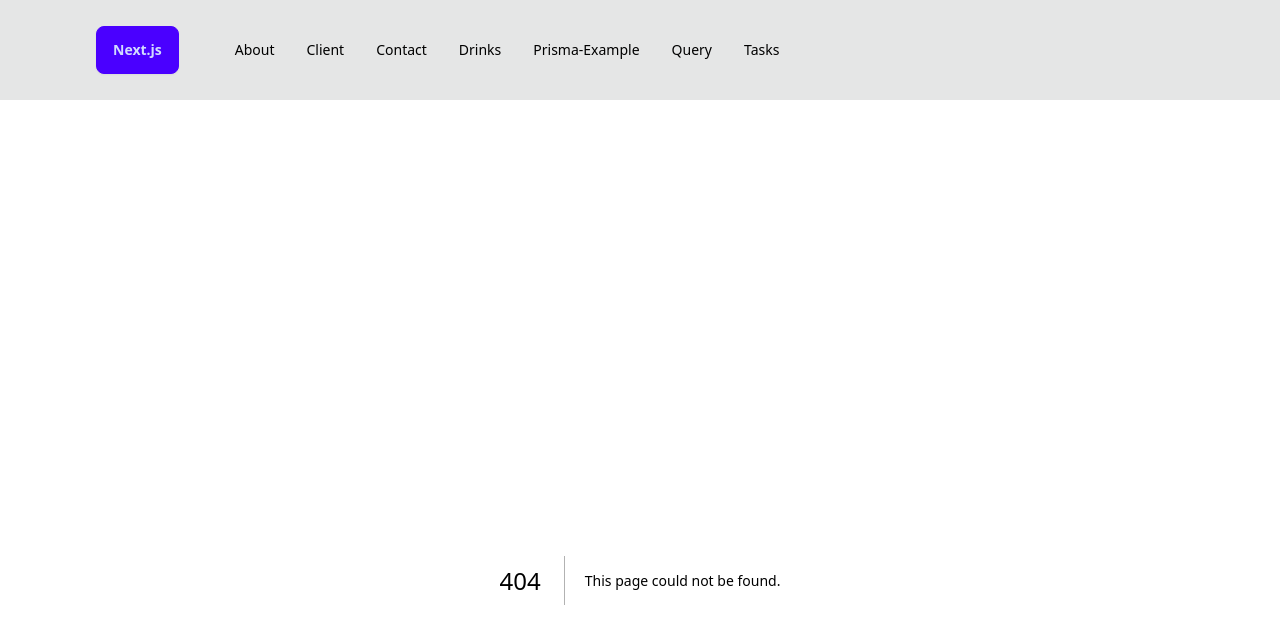
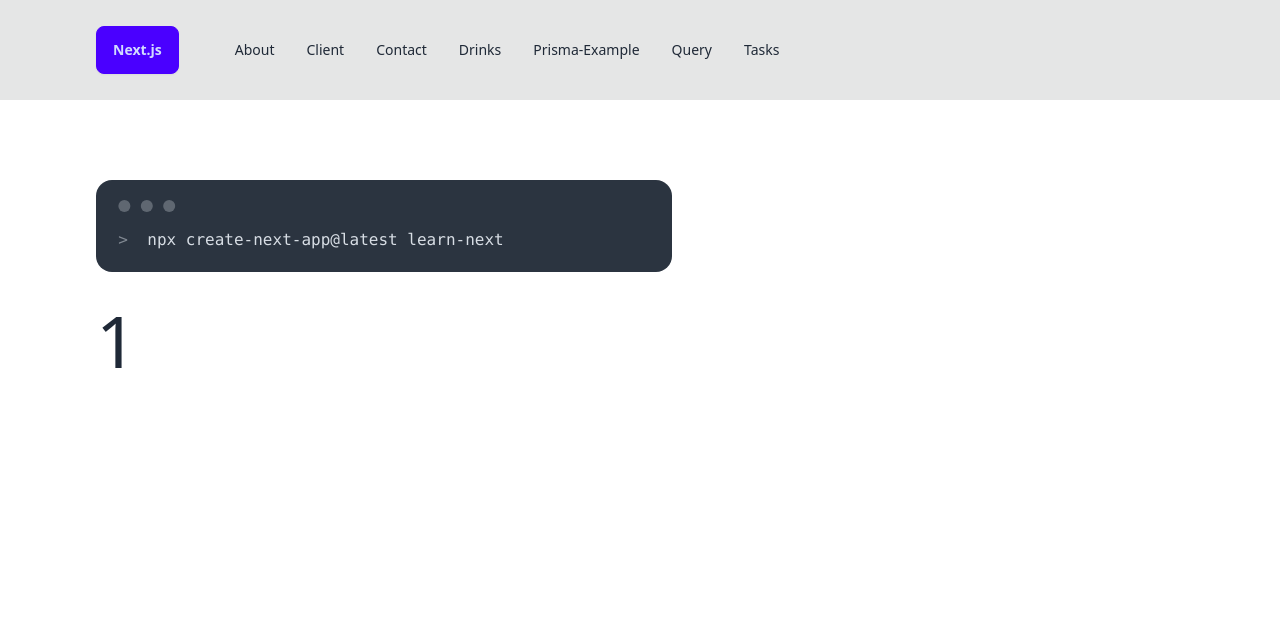
Before and after one commit to hAI-FA001/NextJS-14--Learn, a Next.js app: page /drinks/1 in a window 1280 px wide. Before the commit this address had no page. Shown: the top 644 px of the page. Built offline with nearby package versions, Linux system fonts and the light colour scheme.

Commit message:
dynamic routes

```diff
--- /dev/null
+++ b/app/drinks/[id]/page.js
@@ -0,0 +1,11 @@
+const SingleDrinkPage = async ({ params }) => {
+  console.log(await params)
+
+  return (
+    <div>
+      <h1 className="text-7xl">{(await params).id}</h1>
+    </div>
+  )
+}
+
+export default SingleDrinkPage
```
